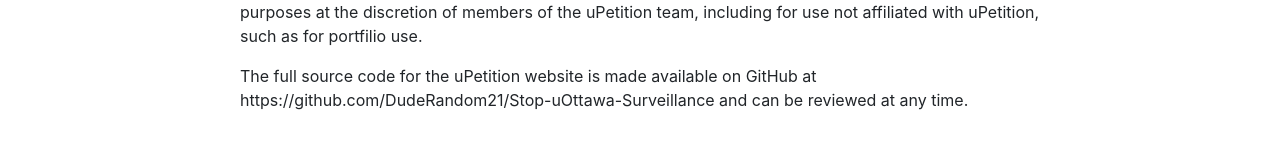
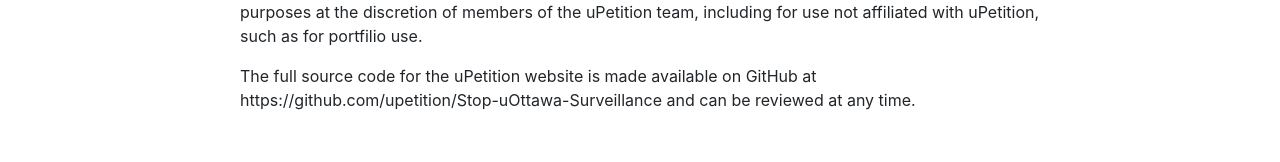
Before and after one commit to upetition/Stop-uOttawa-Surveillance, a React (Create React App) app: page /Privacy in a window 1280 px wide. Shown: the part 861-1023 px from the top of the page. Built offline with nearby package versions, Linux system fonts and the light colour scheme.

Commit message:
chg: fixed url on all pages

```diff
--- a/src/components/Footer/index.jsx
+++ b/src/components/Footer/index.jsx
@@ -8,7 +8,7 @@
         <div className="row justify-content-around">
           <div className="col-8 col-md-5">
             <p className={styles.description}>
-              View the code for this website on <a href="https://github.com/DudeRandom21/Stop-uOttawa-Surveillance">GitHub</a>
+              View the code for this website on <a href="https://github.com/upetition/Stop-uOttawa-Surveillance">GitHub</a>
             </p>
           </div>
           <div className="col-2">
--- a/src/components/Privacy/Privacy.jsx
+++ b/src/components/Privacy/Privacy.jsx
@@ -16,7 +16,7 @@
 
         <p>The uPetition team reserves the right to collect anonymized metadata related to the petition such as, but not limited to, the total number of individuals who have submitted the form on the uPetition website, the total number of verified individuals, and the times at which petition signings have occurred. This data will predominantly be stored in logs and used to enhance the services that the uPetition team will provide for students, such as by providing a running counter of verified signatures on the uPetition website and to determine when the uPetition team needs to scale the resources for hosting the website, as well as for bug fixing. This data may be stored for an indefinite period of time, and used or displayed for promotional purposes at the discretion of members of the uPetition team, including for use not affiliated with uPetition, such as for portfilio use.</p>
 
-        <p>The full source code for the uPetition website is made available on GitHub at https://github.com/DudeRandom21/Stop-uOttawa-Surveillance and can be reviewed at any time.</p>
+        <p>The full source code for the uPetition website is made available on GitHub at https://github.com/upetition/Stop-uOttawa-Surveillance and can be reviewed at any time.</p>
 
       </div>
     </div>
```
Also changed, not shown: 4 other files (tests, documents, lock files or other folders).
